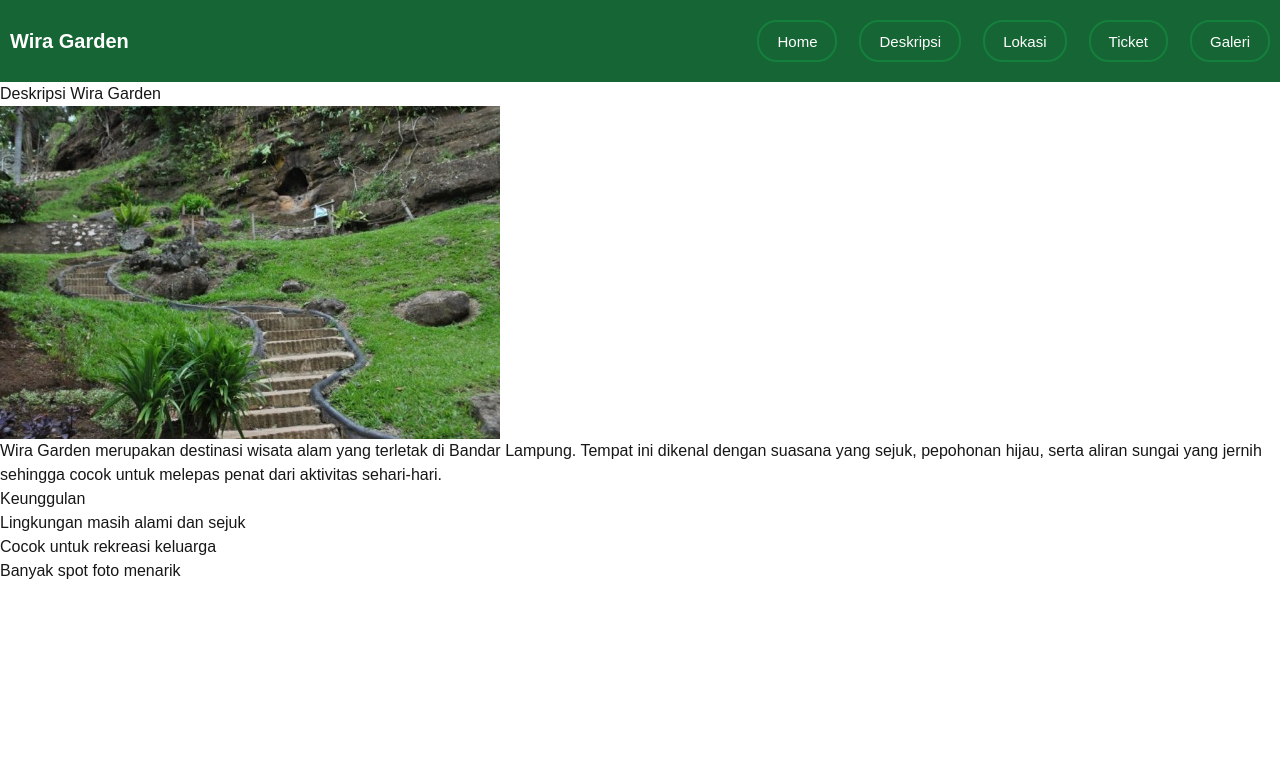
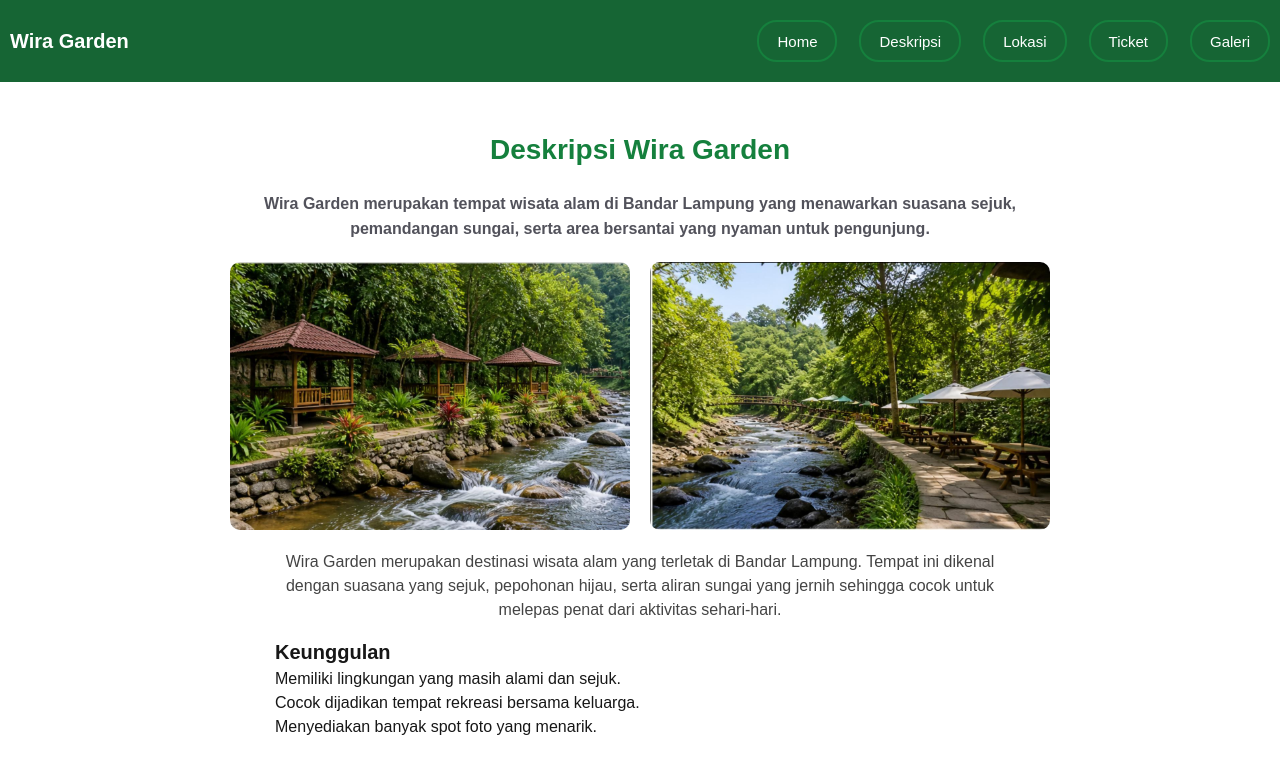
Before and after one commit to jovanakbarsetiodono-code/TI-WEB-24A-SIXTUPLE, a Next.js app in the folder my-app/: page /Deskripsi in a window 1280 px wide. Shown: the top 774 px of the page. Built offline with nearby package versions, Linux system fonts and the light colour scheme.

Commit message:
Menambahkan halaman deskripsi

```diff
--- /dev/null
+++ b/my-app/app/Deskripsi/deskripsi.module.css
@@ -0,0 +1,63 @@
+/* Halaman Deskripsi */
+.deskripsi-page {
+  display: flex;
+  justify-content: center;
+}
+
+.deskripsi-main {
+  margin-top: 27px;
+  max-width: 800px;
+  padding: 20px;
+  text-align: center;
+}
+
+.deskripsi-title {
+  font-size: 28px;
+  font-weight: bold;
+  color: #15803d;
+  margin-bottom: 20px;
+}
+
+.deskripsi-image {
+  border-radius: 10px;
+}
+
+.deskripsi-image-wrapper {
+  display: flex;
+  justify-content: center;
+}
+
+.deskripsi-image-row {
+  display: flex;
+  justify-content: center;
+  gap: 20px;
+  margin-bottom: 20px;
+}
+
+.deskripsi-description {
+  font-size: 16px;
+  color: #444;
+  margin-bottom: 15px;
+}
+
+.deskripsi-subtitle {
+  font-size: 20px;
+  font-weight: bold;
+  margin-top: 15px;
+  text-align: left;
+  padding-left: 15px;
+}
+
+.deskripsi-list {
+  padding-left: 15px;
+  text-align: left;
+}
+
+.deskripsi-text {
+  font-size: 16px;
+  color: #52525b;
+  margin-bottom: 20px;
+  line-height: 1.6;
+  text-align: center;
+  font-weight: bold;
+}
--- a/my-app/app/Deskripsi/page.tsx
+++ b/my-app/app/Deskripsi/page.tsx
@@ -1,32 +1,53 @@
 import Image from "next/image";
+import styles from "./deskripsi.module.css";
 
 export default function Page() {
   return (
-    <div className="page">
-      <main className="main">
-        <h1 className="title">Deskripsi Wira Garden</h1>
+    <div className={styles["deskripsi-page"]}>
+      <main className={styles["deskripsi-main"]}>
+        <h1 className={styles["deskripsi-title"]}>
+          Deskripsi Wira Garden
+        </h1>
 
-        <Image
-          src="/wira2.jpg"
-          alt="Wira Garden"
-          width={500}
-          height={300}
-          className="image"
-        />
+        <p className={styles["deskripsi-text"]}>
+          Wira Garden merupakan tempat wisata alam di Bandar Lampung yang
+          menawarkan suasana sejuk, pemandangan sungai, serta area bersantai
+          yang nyaman untuk pengunjung.
+        </p>
 
-        <p className="description">
+        <div className={styles["deskripsi-image-row"]}>
+          <Image
+            src="/wira4.jpg"
+            alt="Wira Garden"
+            width={400}
+            height={250}
+            className={styles["deskripsi-image"]}
+          />
+
+          <Image
+            src="/wira5.jpg"
+            alt="Wira Garden"
+            width={400}
+            height={250}
+            className={styles["deskripsi-image"]}
+          />
+        </div>
+
+        <p className={styles["deskripsi-description"]}>
           Wira Garden merupakan destinasi wisata alam yang terletak di Bandar
           Lampung. Tempat ini dikenal dengan suasana yang sejuk, pepohonan
           hijau, serta aliran sungai yang jernih sehingga cocok untuk melepas
           penat dari aktivitas sehari-hari.
         </p>
 
-        <h2 className="subtitle">Keunggulan</h2>
+        <h2 className={styles["deskripsi-subtitle"]}>
+          Keunggulan
+        </h2>
 
-        <ul className="list">
-          <li>Lingkungan masih alami dan sejuk</li>
-          <li>Cocok untuk rekreasi keluarga</li>
-          <li>Banyak spot foto menarik</li>
+        <ul className={styles["deskripsi-list"]}>
+          <li>Memiliki lingkungan yang masih alami dan sejuk.</li>
+          <li>Cocok dijadikan tempat rekreasi bersama keluarga.</li>
+          <li>Menyediakan banyak spot foto yang menarik.</li>
         </ul>
       </main>
     </div>
```
Also changed, not shown: my-app/public/wira4.jpg (added), my-app/public/wira5.jpg (added).
